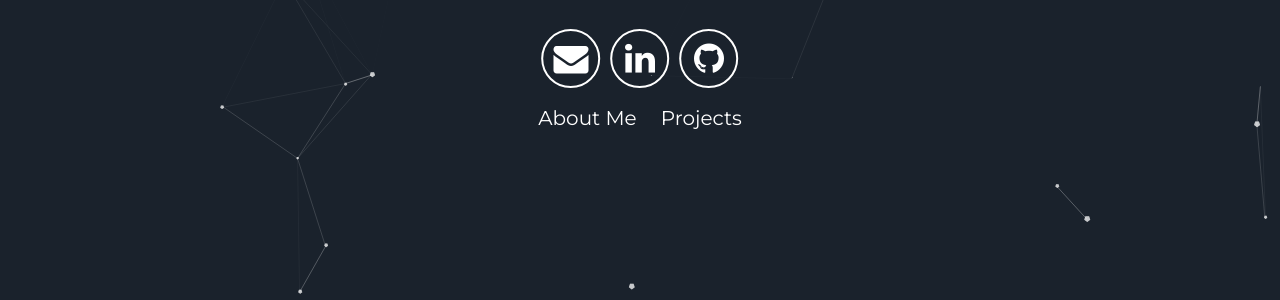
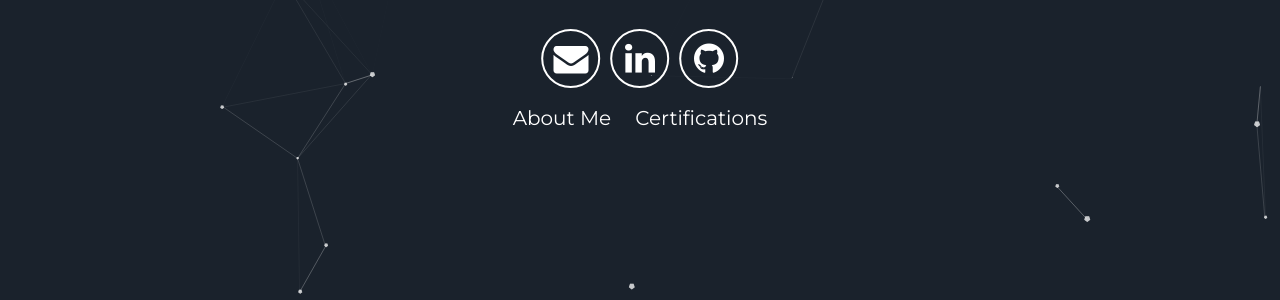
Before and after one commit to AasimMo/AasimMo.github.io, a Jekyll site: the page built from index.html, in a window 1280 px wide and 900 px high, scrolled down 341 px. Shown: the part 154-454 px from the top of the window. Built offline with Jekyll 4.4.1, drawn with Linux system fonts in a browser that asks for light colours.

Commit message:
Update header.html

```diff
--- a/_includes/header.html
+++ b/_includes/header.html
@@ -11,7 +11,7 @@
       </div>
       <div class="header-links">
         <a class="link" href="#about" data-scroll>About Me</a>
-        <a class="link" href="#projects" data-scroll>Projects</a>
+        <a class="link" href="#projects" data-scroll>Certifications</a>
       </div>
   </div>
   <a class="down" href="#about" data-scroll><i class="icon fa fa-chevron-down" aria-hidden="true"></i></a>
```
